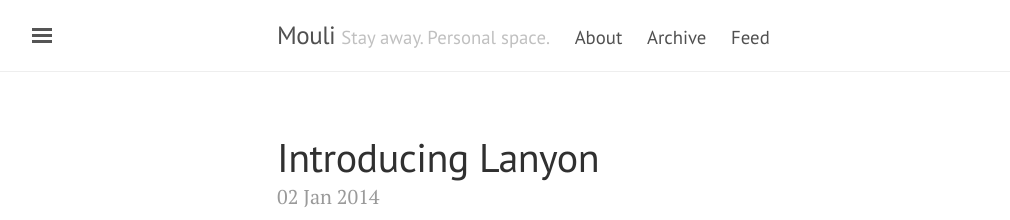
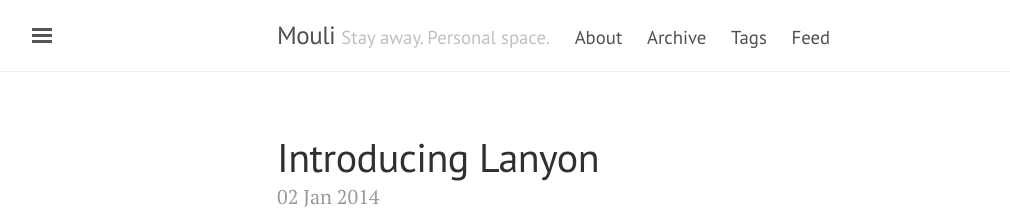
Before and after one commit to csanivar/csanivar.github.io, a Jekyll site: the page built from index.html, in a window 1280 px wide. Shown: the top 220 px of the page, without its empty margins (3-1013 px from the left). Built offline with Jekyll 4.4.1, drawn with Linux system fonts in a browser that asks for light colours; nearby versions of some CDN libraries; the list of posts is cut into pages by our own code.

Commit message:
Add Tags to the header

```diff
--- a/_config.yml
+++ b/_config.yml
@@ -31,5 +31,6 @@ github:
 
 pages_list:
   About: 		  '/about'
-  Archive: 		  '/archive'
+  Archive: 		'/archive'
+  Tags:       '/tags'
   Feed:			  '/atom.xml'
```
